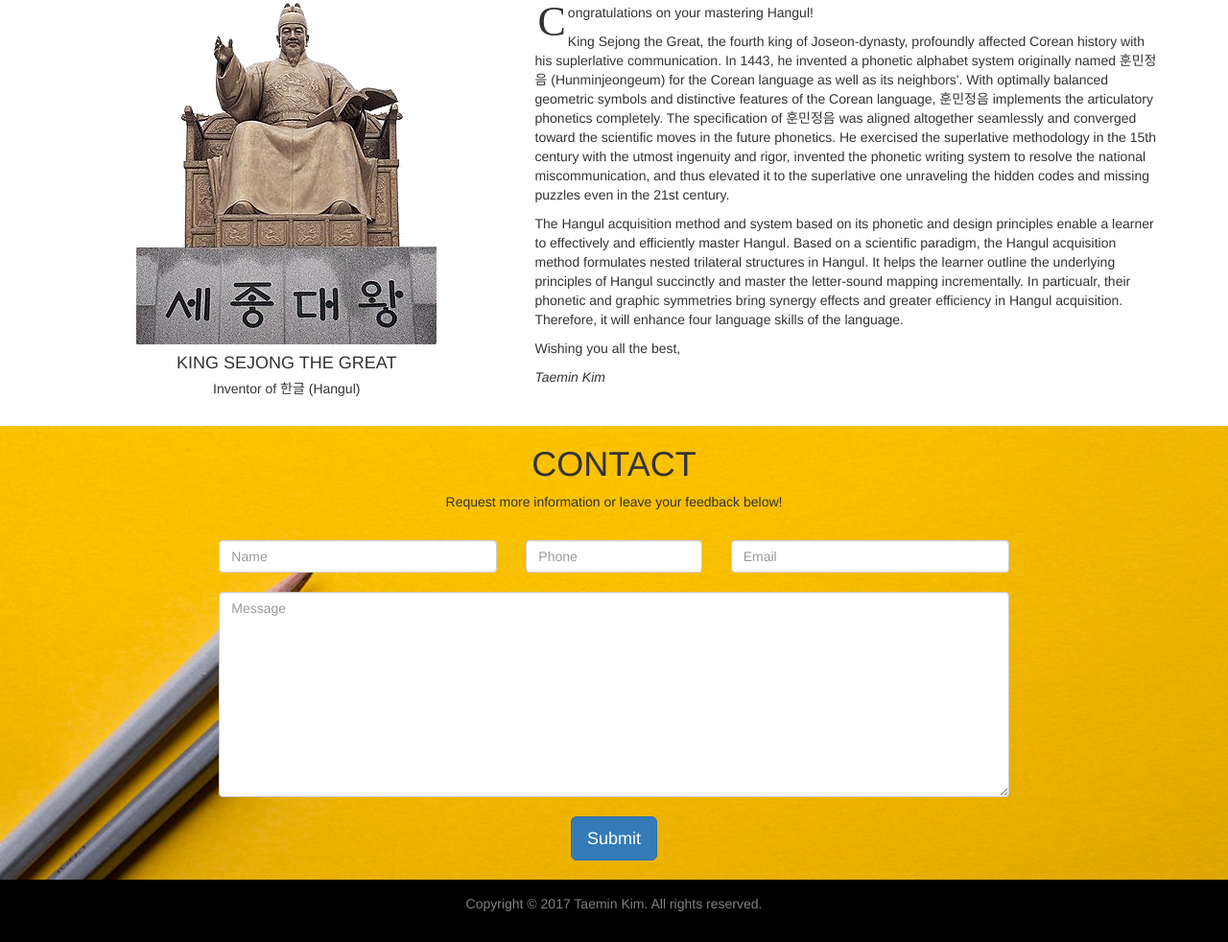
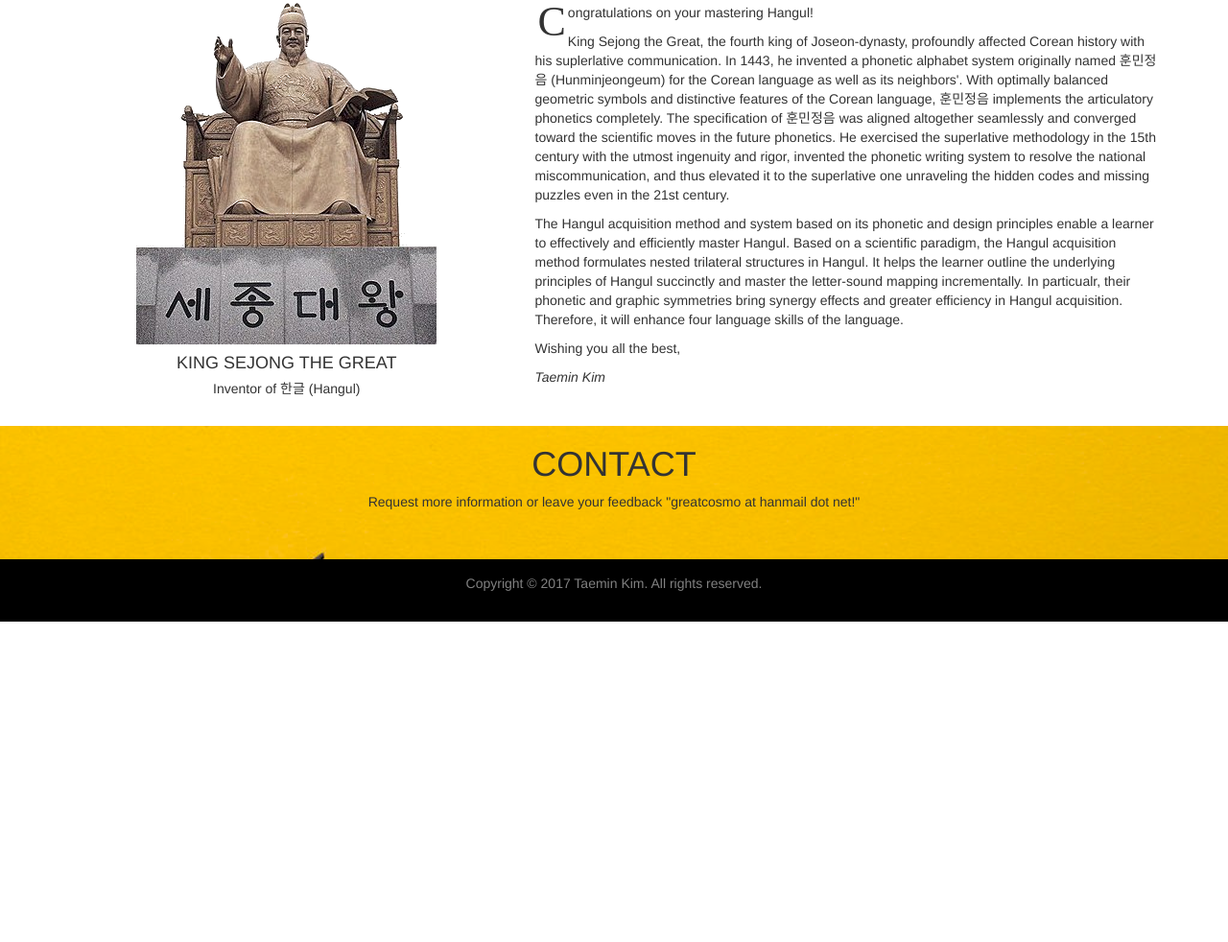
Before and after one commit to luminans/luminans.github.io, a plain HTML site: page index.html in a window 1280 px wide. Shown: the part 1864-2846 px from the top of the page at 96% size. After the commit the page ends 2512 px from the top, so only its background shows below. Drawn offline with nearby package versions, Linux system fonts and the light colour scheme.

Commit message:
remove contact

```diff
--- a/index.html
+++ b/index.html
@@ -171,45 +171,9 @@
                 <div class="col-md-12 text-center">
                     <a class="anchor" id="contact"></a>
                     <h1>CONTACT</h1>
-                    <p>Request more information or leave your feedback below!</p>
+                    <p>Request more information or leave your feedback "greatcosmo at hanmail dot net!"</p>
                 </div>
             </div>
-            <form name="sentMessage" id="contactForm" novalidate>
-                <div class="row">
-                    <div class="col-md-3 col-md-offset-2 control-group">
-                        <div class="controls">
-                            <input type="text" class="form-control" id="name" placeholder="Name" required data-validation-required-message="Name required">
-                            <p class="help-block"></p>
-                        </div>
-                    </div>
-                    <div class="col-md-2 control-group">
-                        <div class="controls">
-                            <input type="tel" class="form-control" id="phone" placeholder="Phone" required data-validation-required-message="Phone required">
-                            <p class="help-block"></p>
-                        </div>
-                    </div>
-                    <div class="col-md-3 control-group">
-                        <div class="controls">
-                            <input type="email" class="form-control" id="email" placeholder="Email" required data-validation-required-message="Email required">
-                            <p class="help-block"></p>
-                        </div>
-                    </div>
-                </div>
-                <div class="row">
-                    <div class="col-md-8 col-md-offset-2 control-group"  style="padding-top: 10px; padding-bottom: 10px">
-                        <div class="controls">
-                            <textarea rows="10" class="form-control" id="message" placeholder="Message" style="height:100%;" required data-validation-required-message="Please enter a message."></textarea>
-                            <p class="help-block"></p>
-                        </div>
-                    </div>
-                </div>
-                <div class="row">
-                    <div class="col-md-12 text-center">
-                        <div id="success"></div>
-                        <button type="submit" class="btn btn-primary btn-lg">Submit</button>
-                    </div>
-                </div>
-            </form>
         </div>
 
         <div id="footer_pane" class="container-fluid">
--- a/js/DecodeSyllable.js
+++ b/js/DecodeSyllable.js
@@ -208,8 +208,12 @@ function char2syllable(char) {
     return syllable;
 }
 
+var isIdleArticulation = true;
+
 $(document).ready(function(){
     $(".syltab").click(function() {
+        if (isIdleArticulation) {
+            isIdleArticulation = false;
             var char = this.innerText.charCodeAt(0),
                 hex = char.toString(16),
                 innerText = this.innerText,
@@ -236,6 +240,7 @@ $(document).ready(function(){
                     audio.play();
                 }, 1500); // Delay 200ms. Otherwise, some syllalbes are broken.
             }
+        }
     });
     $(".syltab").mouseenter(function() {
         //alert("asdf");
--- a/js/renderSyllable.js
+++ b/js/renderSyllable.js
@@ -131,6 +131,7 @@ function renderSpeech(canvas, opening, lasting, closing) {
     });
     setTimeout(function () {
         canvas.src = original;
+        isIdleArticulation = true;
     }, syllable.slice(-1)[0][0]);
 }
 
```
Also changed, not shown: 1 other file. Lines whose indentation alone changed are shown as unchanged.
